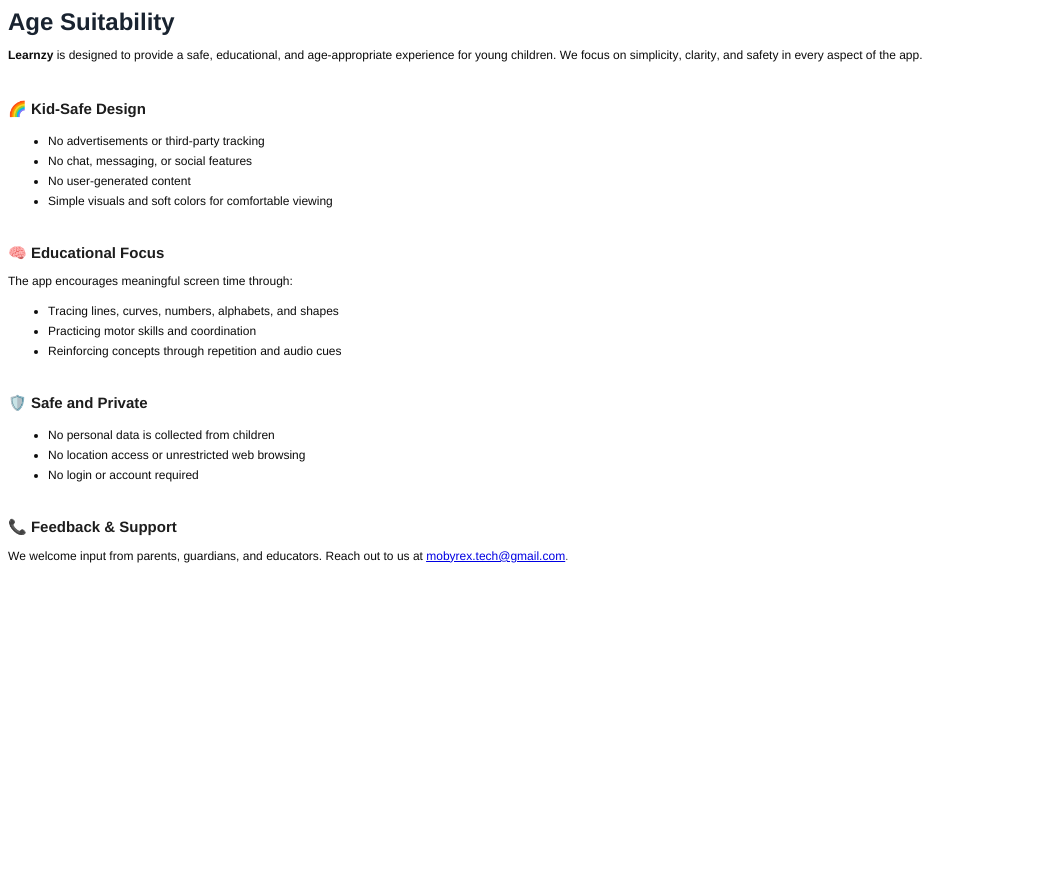
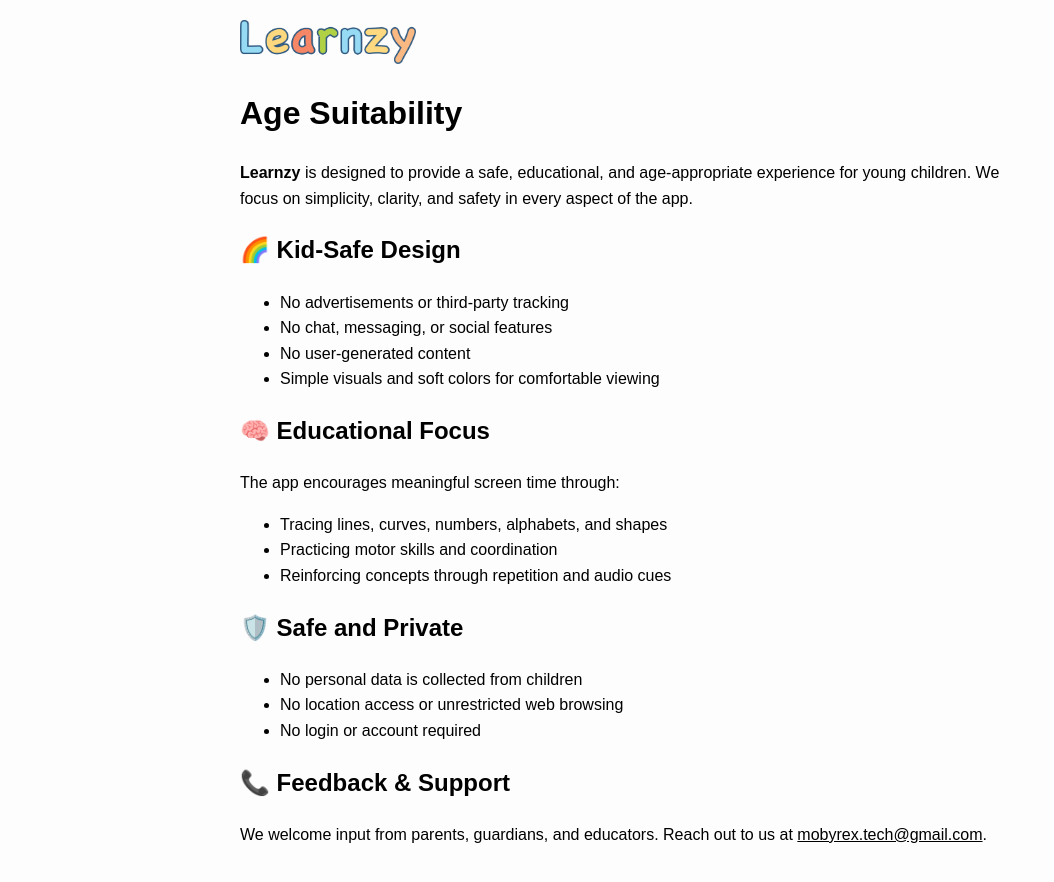
Before and after one commit to learnzyapp/learnzy, a plain HTML site: page age-suitability.html in a window 1280 px wide. Shown: the whole page, without its empty margins (0-1054 px from the left). Before the commit the page ends 800 px from the top, so only its background shows below. Drawn offline with Linux system fonts and the light colour scheme.

Commit message:
Updated html files

```diff
--- a/age-suitability.html
+++ b/age-suitability.html
@@ -1,52 +1,42 @@
-<!DOCTYPE html PUBLIC "-//W3C//DTD HTML 4.01//EN" "http://www.w3.org/TR/html4/strict.dtd">
-<html>
+<!DOCTYPE html>
+<html lang="en">
 <head>
-  <meta http-equiv="Content-Type" content="text/html; charset=utf-8">
-  <meta http-equiv="Content-Style-Type" content="text/css">
-  <title>Age Suitability – Learnzy</title>
-  <meta name="Generator" content="Cocoa HTML Writer">
-  <meta name="CocoaVersion" content="2575.6">
-  <style type="text/css">
-    p.p2 {margin: 0.0px 0.0px 12.0px 0.0px; font: 12.0px 'Helvetica Neue'; color: #0c0c0c; -webkit-text-stroke: #0c0c0c}
-    p.p3 {margin: 0.0px 0.0px 12.0px 0.0px; font: 12.0px 'Helvetica Neue'; color: #0c0c0c; -webkit-text-stroke: #0c0c0c; min-height: 14.0px}
-    p.p6 {margin: 0.0px 0.0px 6.0px 0.0px; font: 12.0px 'Helvetica Neue'; color: #0c0c0c; -webkit-text-stroke: #0c0c0c; min-height: 14.0px}
-    li.li5 {margin: 0.0px 0.0px 6.0px 0.0px; font: 12.0px 'Helvetica Neue'; color: #0c0c0c; -webkit-text-stroke: #0c0c0c}
-    span.s1 {font-kerning: none}
-    span.s2 {font: 15.0px 'Apple Color Emoji'; font-kerning: none}
-    span.s3 {-webkit-text-stroke: 0px #000000}
-    span.s4 {font: 12.0px 'Helvetica Neue'; text-decoration: underline ; font-kerning: none; color: #0000e3; -webkit-text-stroke: 0px #0000e3}
-    span.s5 {font: 10.8px 'Helvetica Neue'; font-kerning: none; color: #333333; -webkit-text-stroke: 0px #333333}
-    ul.ul1 {list-style-type: disc}
-  </style>
+  <meta charset="UTF-8" />
+  <meta name="viewport" content="width=device-width, initial-scale=1.0"/>
+  <title>Age Suitability</title>
+  <link rel="stylesheet" href="learnzy-style.css" />
 </head>
 <body>
-<h1 style="margin: 0.0px 0.0px 12.0px 0.0px; font: 24.0px 'Helvetica Neue'; color: #192330; -webkit-text-stroke: #192330"><span class="s1"><b>Age Suitability</b><b></b></span></h1>
-<p class="p2"><span class="s1"><b>Learnzy</b> is designed to provide a safe, educational, and age-appropriate experience for young children. We focus on simplicity, clarity, and safety in every aspect of the app.</span></p>
-<p class="p3"><span class="s1"></span><br></p>
-<h2 style="margin: 0.0px 0.0px 12.4px 0.0px; font: 15.0px 'Helvetica Neue'; color: #1d1d1d; -webkit-text-stroke: #1d1d1d"><span class="s2">🌈</span><span class="s1"><b> Kid-Safe Design</b><b></b></span></h2>
-<ul class="ul1">
-  <li class="li5"><span class="s3"></span><span class="s1">No advertisements or third-party tracking</span></li>
-  <li class="li5"><span class="s3"></span><span class="s1">No chat, messaging, or social features</span></li>
-  <li class="li5"><span class="s3"></span><span class="s1">No user-generated content</span></li>
-  <li class="li5"><span class="s3"></span><span class="s1">Simple visuals and soft colors for comfortable viewing</span></li>
-</ul>
-<p class="p6"><span class="s1"></span><br></p>
-<h2 style="margin: 0.0px 0.0px 12.4px 0.0px; font: 15.0px 'Helvetica Neue'; color: #1d1d1d; -webkit-text-stroke: #1d1d1d"><span class="s2">🧠</span><span class="s1"><b> Educational Focus</b><b></b></span></h2>
-<p class="p2"><span class="s1">The app encourages meaningful screen time through:</span></p>
-<ul class="ul1">
-  <li class="li5"><span class="s3"></span><span class="s1">Tracing lines, curves, numbers, alphabets, and shapes</span></li>
-  <li class="li5"><span class="s3"></span><span class="s1">Practicing motor skills and coordination</span></li>
-  <li class="li5"><span class="s3"></span><span class="s1">Reinforcing concepts through repetition and audio cues</span></li>
-</ul>
-<p class="p6"><span class="s1"></span><br></p>
-<h2 style="margin: 0.0px 0.0px 12.4px 0.0px; font: 15.0px 'Helvetica Neue'; color: #1d1d1d; -webkit-text-stroke: #1d1d1d"><span class="s2">🛡️</span><span class="s1"><b> Safe and Private</b><b></b></span></h2>
-<ul class="ul1">
-  <li class="li5"><span class="s3"></span><span class="s1">No personal data is collected from children</span></li>
-  <li class="li5"><span class="s3"></span><span class="s1">No location access or unrestricted web browsing</span></li>
-  <li class="li5"><span class="s3"></span><span class="s1">No login or account required</span></li>
-</ul>
-<p class="p6"><span class="s1"></span><br></p>
-<h2 style="margin: 0.0px 0.0px 12.4px 0.0px; font: 15.0px 'Helvetica Neue'; color: #1d1d1d; -webkit-text-stroke: #1d1d1d"><span class="s2">📞</span><span class="s1"><b> Feedback &amp; Support</b><b></b></span></h2>
-<p class="p2"><span class="s1">We welcome input from parents, guardians, and educators. Reach out to us at <a href="mailto:mobyrex.tech@gmail.com"><span class="s4">mobyrex.tech@gmail.com</span></a></span><span class="s5">.</span></p>
+  <img src="appIcon.png" alt="Learnzy" class="brand-logo" />
+
+  <h1>Age Suitability</h1>
+
+  <p><strong>Learnzy</strong> is designed to provide a safe, educational, and age-appropriate experience for young children. We focus on simplicity, clarity, and safety in every aspect of the app.</p>
+
+  <h2>🌈 Kid-Safe Design</h2>
+  <ul>
+    <li>No advertisements or third-party tracking</li>
+    <li>No chat, messaging, or social features</li>
+    <li>No user-generated content</li>
+    <li>Simple visuals and soft colors for comfortable viewing</li>
+  </ul>
+
+  <h2>🧠 Educational Focus</h2>
+  <p>The app encourages meaningful screen time through:</p>
+  <ul>
+    <li>Tracing lines, curves, numbers, alphabets, and shapes</li>
+    <li>Practicing motor skills and coordination</li>
+    <li>Reinforcing concepts through repetition and audio cues</li>
+  </ul>
+
+  <h2>🛡️ Safe and Private</h2>
+  <ul>
+    <li>No personal data is collected from children</li>
+    <li>No location access or unrestricted web browsing</li>
+    <li>No login or account required</li>
+  </ul>
+
+  <h2>📞 Feedback &amp; Support</h2>
+  <p>We welcome input from parents, guardians, and educators. Reach out to us at <a href="mailto:mobyrex.tech@gmail.com">mobyrex.tech@gmail.com</a>.</p>
 </body>
 </html>
--- a/learnzy-style.css
+++ b/learnzy-style.css
@@ -10,6 +10,13 @@
 h1, h2 {
   color: #000; /* Ensure headings are also black */
 }
+.brand-logo {
+  display: block;
+  max-width: 176px;
+  width: 100%;
+  height: auto;
+  margin: 0 0 24px 0;
+}
 a {
   color: #000; /* Links are also black */
   text-decoration: underline;
```
Also changed, not shown: index.html (+64 -8 lines), privacy-policy.html (+2 -0 lines), terms-of-service.html (+2 -0 lines), appIcon.png (added).
